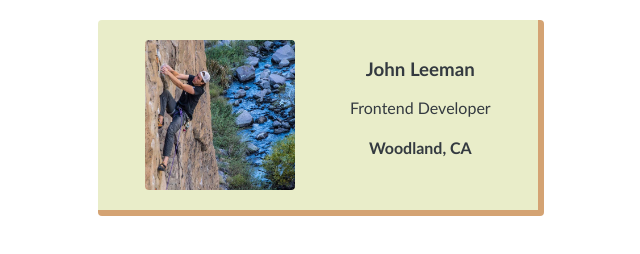
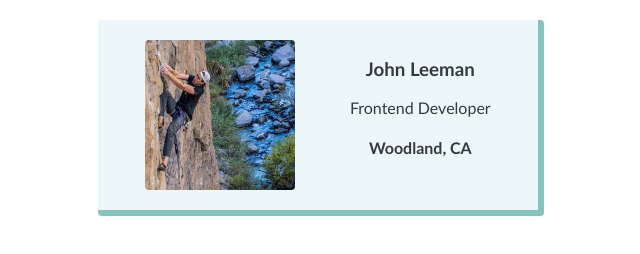
Before and after one commit to John-Leeman/business-card, a website built with Vite: page index.html in a window 1280 px wide. Shown: the whole page, without its empty margins (319-959 px from the left). Built offline with nearby package versions, Linux system fonts and the light colour scheme.

Commit message:
Add files via upload

```diff
--- a/styles.css
+++ b/styles.css
@@ -29,10 +29,10 @@ body {
     display: flex;
     justify-content: space-around;
     text-align: center;
-    background: #e9edc9;
+    background: #edf6f9;
     color: #343a40;
-    border-bottom: 6px solid #d4a373;
-    border-right: 6px solid #d4a373;
+    border-bottom: 6px solid #83c5be;
+    border-right: 6px solid #83c5be;
     border-radius: 4px;
     /* box-shadow: 1px 1px 6px #000000; */
 
```
